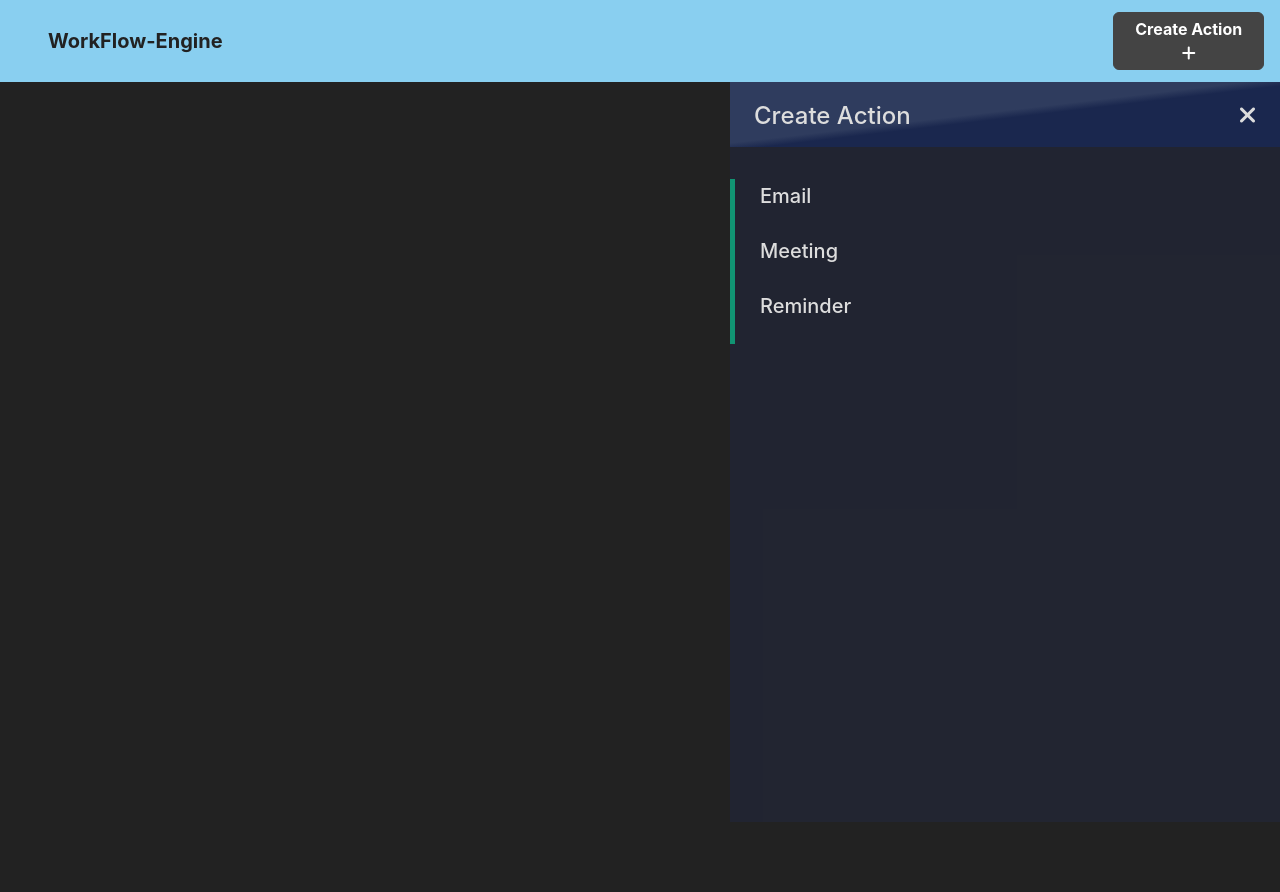
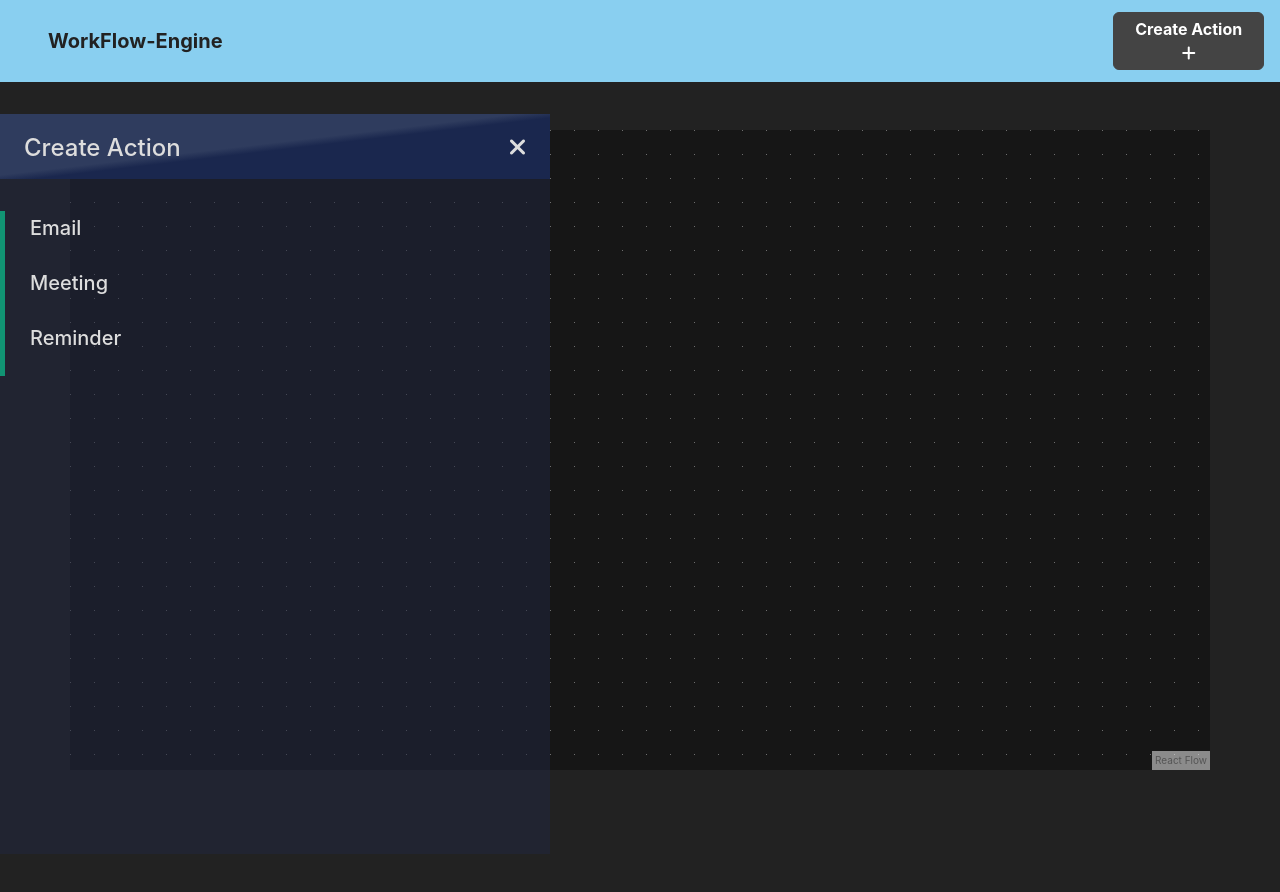
Before and after one commit to Inventor77/workflow-engine, a React (Create React App) app: page / in a window 1280 px wide. Shown: the top 892 px of the page. Before the commit the page ends 822 px from the top, so only its background shows below. Built offline with nearby package versions, Linux system fonts and the light colour scheme.

Commit message:
ReactFlow have been added to the project

```diff
--- a/package.json
+++ b/package.json
@@ -8,6 +8,7 @@
     "@testing-library/user-event": "^12.8.3",
     "react": "^17.0.2",
     "react-dom": "^17.0.2",
+    "react-flow-renderer": "^9.6.7",
     "react-scripts": "4.0.3",
     "web-vitals": "^1.1.2"
   },
--- a/src/App.js
+++ b/src/App.js
@@ -9,10 +9,7 @@ class App extends Component {
 		return (
 			<Fragment>
 				<Header />
-				<div className="container">
-					<Dashboard />
-				</div>
-				<SliderWindow />
+				<Dashboard />
 			</Fragment>
 		);
 	}
--- a/src/components/Components.css
+++ b/src/components/Components.css
@@ -1,6 +1,6 @@
 .sidebar-nav {
-	position: absolute;
-	top: 0px;
+	position: relative;
+	top: calc(128px - 100vh);
 	width: 550px;
 	height: calc(100vh - 60px);
 	right: 0;
--- a/src/components/Dashboard.js
+++ b/src/components/Dashboard.js
@@ -1,10 +1,61 @@
-import React, { Component } from "react";
+import React, { useState } from "react";
+import ReactFlow, {
+	Background,
+	removeElements,
+	addEdge,
+} from "react-flow-renderer";
+import SliderWindow from "./SliderWindow";
 
-export class Dashboard extends Component {
-	render() {
-		return <div>
-		</div>;
-	}
-}
+const initialElements = [
+	{
+		id: "1",
+		type: "input",
+		data: { label: "Input Node" },
+		position: { x: 250, y: 25 },
+	},
+	{
+		id: "2",
+		data: { label: <div>Default Node</div> },
+		position: { x: 100, y: 125 },
+	},
+	{
+		id: "3",
+		type: "output",
+		data: { label: "Output Node" },
+		position: { x: 250, y: 250 },
+	},
+	{
+		id: "4",
+		type: "output",
+		data: { label: "Output Node" },
+		position: { x: 450, y: 250 },
+	},
+	{ id: "e1-2", source: "1", target: "2", animated: true },
+	{ id: "e2-3", source: "2", target: "3" },
+];
+
+const Dashboard = () => {
+	const [elements, setElements] = useState(initialElements);
+	const onElementsRemove = (elementsToRemove) =>
+		setElements((els) => removeElements(elementsToRemove, els));
+	const onConnect = (params) => setElements((els) => addEdge(params, els));
+
+
+	return (
+		<div>
+			<ReactFlow
+				className="container mt-5 py-5"
+				style={{ height: "80vh", background: "#161616" }}
+				elements={elements}
+				onConnect={onConnect}
+				onElementsRemove={onElementsRemove}
+				deleteKeyCode={46}
+			>
+				<Background color="#fff" gap={24} />
+			</ReactFlow>
+			<SliderWindow />
+		</div>
+	);
+};
 
 export default Dashboard;
--- a/src/components/SliderWindow.js
+++ b/src/components/SliderWindow.js
@@ -1,12 +1,13 @@
-import React, { Component } from "react";
+import React, { useState } from "react";
 import "./Components.css";
 
-export class SliderWindow extends Component {
-	render() {
+const SliderWindow = () => {
+
 	const closeSlider = () => {
 		const Slider = document.getElementById("sidebar-wrapper");
 		Slider.style.width = "0px";
 	};
+
 	return (
 		<nav
 			className="navbar navbar-inverse"
@@ -52,6 +53,7 @@ export class SliderWindow extends Component {
 									<div className="col-sm-10">
 										<input
 											type="email"
+											name="to"
 											className="form-control"
 											id="EmailTo"
 											placeholder={"name@gmail.com"}
@@ -88,10 +90,7 @@ export class SliderWindow extends Component {
 									</div>
 								</div>
 								<div class="d-grid gap-2 d-md-flex justify-content-md-end">
-										<button
-											type="button"
-											className="btn btn-info px-5 my-1 mx-2"
-										>
+									<button type="button" className="btn btn-info px-5 my-1 mx-2">
 										<b>Edit</b>
 									</button>
 									<button
@@ -144,10 +143,7 @@ export class SliderWindow extends Component {
 									</div>
 								</div>
 								<div class="d-grid gap-2 d-md-flex justify-content-md-end">
-										<button
-											type="button"
-											className="btn btn-info px-5 my-0 mx-2"
-										>
+									<button type="button" className="btn btn-info px-5 my-0 mx-2">
 										<b>Edit</b>
 									</button>
 									<button
@@ -199,10 +195,7 @@ export class SliderWindow extends Component {
 									</div>
 								</div>
 								<div class="d-grid gap-2 d-md-flex justify-content-md-end">
-										<button
-											type="button"
-											className="btn btn-info px-5 my-0 mx-2"
-										>
+									<button type="button" className="btn btn-info px-5 my-0 mx-2">
 										<b>Edit</b>
 									</button>
 									<button
@@ -219,7 +212,6 @@ export class SliderWindow extends Component {
 			</ul>
 		</nav>
 	);
-	}
-}
+};
 
 export default SliderWindow;
```
Also changed, not shown: 1 other file (tests, documents, lock files or other folders). Lines whose indentation alone changed are shown as unchanged.
